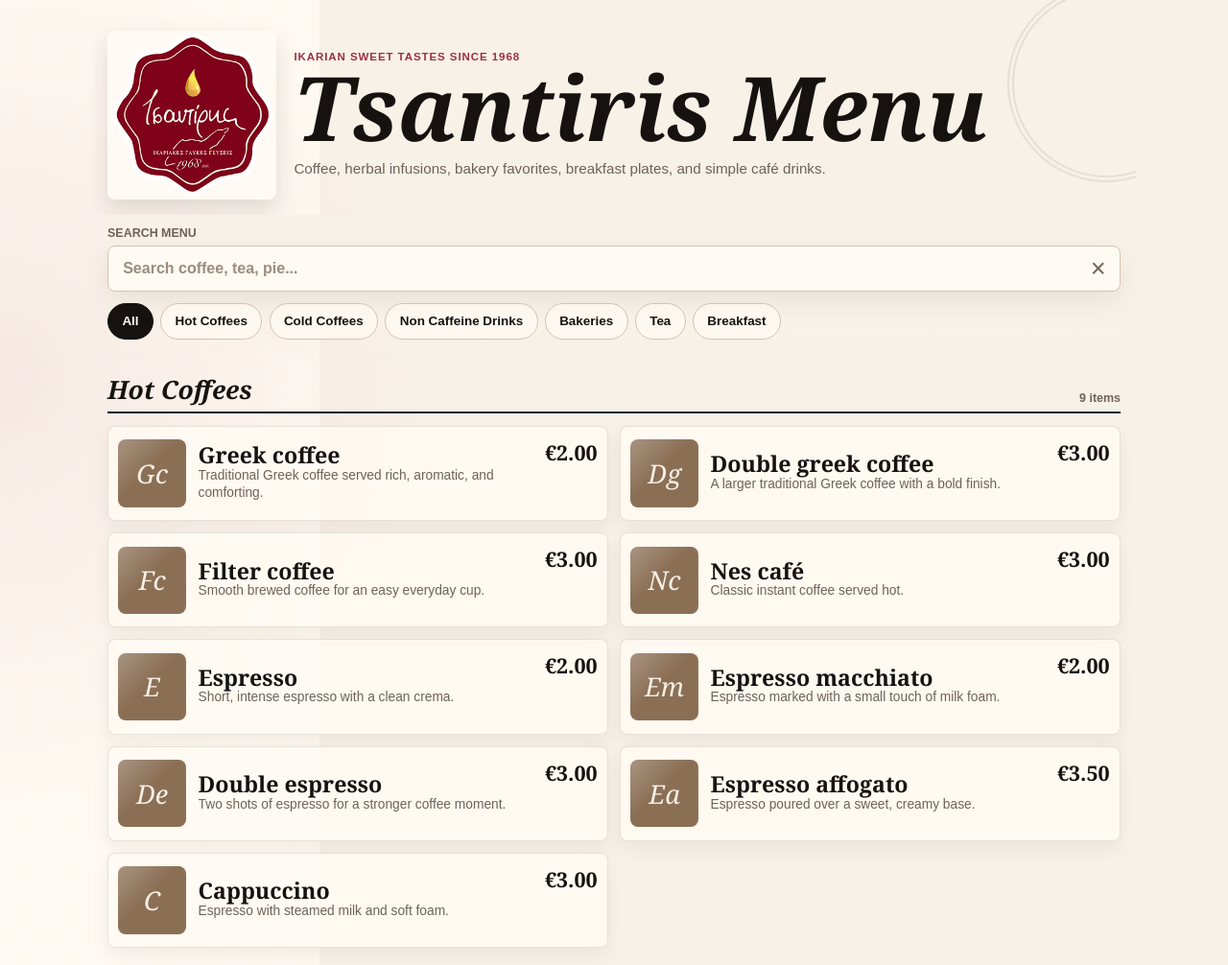
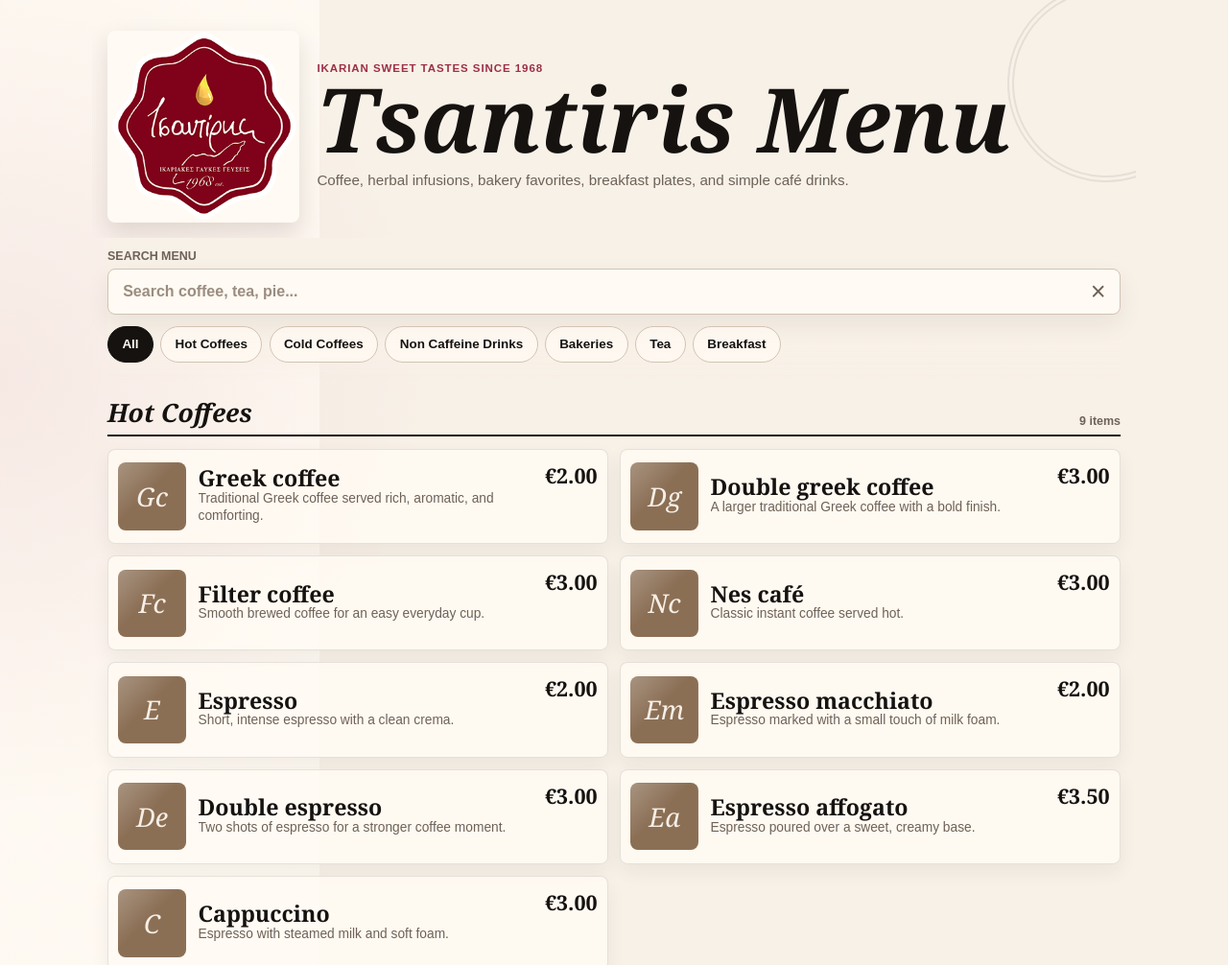
Before and after one commit to elenat2/Menu_Cafe, a plain HTML site: page index.html in a window 1280 px wide. Shown: the top 1006 px of the page at 96% size. Drawn offline with Linux system fonts and the light colour scheme.

Commit message:
logo size 2

```diff
--- a/style.css
+++ b/style.css
@@ -36,7 +36,7 @@ body.modal-open {
 .hero {
   position: relative;
   display: grid;
-  grid-template-columns: 8.6rem 1fr;
+  grid-template-columns: 10rem 1fr;
   gap: 1.15rem;
   align-items: center;
   padding: 1.4rem 1rem 1rem;
@@ -58,8 +58,8 @@ body.modal-open {
 .brand-mark {
   display: grid;
   place-items: center;
-  width: 8.6rem;
-  height: 8.6rem;
+  width: 10rem;
+  height: 10rem;
   overflow: hidden;
   background: var(--cream);
   border-radius: 8px;
@@ -436,12 +436,12 @@ input[type="search"]::placeholder {
     width: min(100%, 68rem);
     margin: 0 auto;
     padding-top: 2rem;
-    grid-template-columns: 11rem 1fr;
+    grid-template-columns: 12.5rem 1fr;
   }
 
   .brand-mark {
-    width: 11rem;
-    height: 11rem;
+    width: 12.5rem;
+    height: 12.5rem;
   }
 
   .items-grid {
```
